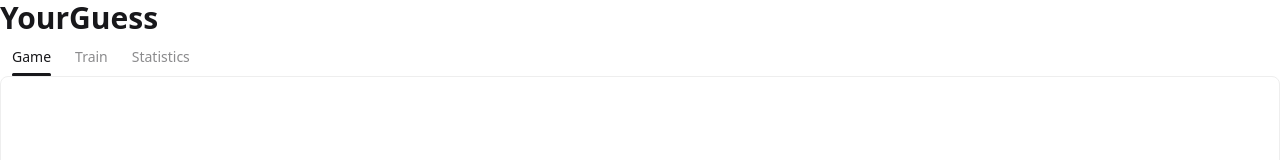
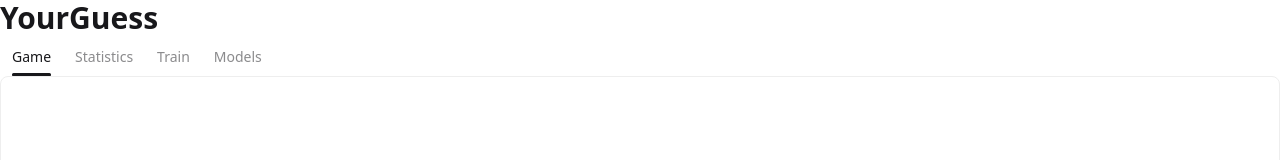
Before and after one commit to cloudblaze123/YourGuess, a Vue app: page / in a window 1280 px wide. Shown: the top 160 px of the page. Built offline with nearby package versions, Linux system fonts and the light colour scheme; the HTML template or start-up script is replaced by a standard one.

Commit message:
新增【查看模型】页面

```diff
--- a/src/views/HomeView.vue
+++ b/src/views/HomeView.vue
@@ -6,14 +6,19 @@
             <GameView />
         </div>
 
+        <input type="radio" name="my_tabs_2" class="tab" aria-label="Statistics" />
+        <div class="tab-content border-base-300 bg-base-100 p-10">
+            <StatisticsView />
+        </div>
+
         <input type="radio" name="my_tabs_2" class="tab" aria-label="Train" />
         <div class="tab-content border-base-300 bg-base-100 p-10">
             <TrainView />
         </div>
 
-        <input type="radio" name="my_tabs_2" class="tab" aria-label="Statistics" />
+        <input type="radio" name="my_tabs_2" class="tab" aria-label="Models" />
         <div class="tab-content border-base-300 bg-base-100 p-10">
-            <StatisticsView />
+            <ModelView />
         </div>
     </div>
 </template>
@@ -23,4 +28,5 @@
 import GameView from './GameView.vue';
 import TrainView from './TrainView.vue';
 import StatisticsView from './StatisticsView.vue';
+import ModelView from './ModelView.vue';
 </script>
--- /dev/null
+++ b/src/views/ModelView.vue
@@ -0,0 +1,8 @@
+<template>
+    <div>查看模型</div>
+</template>
+
+
+<script setup lang="ts">
+
+</script>
```
